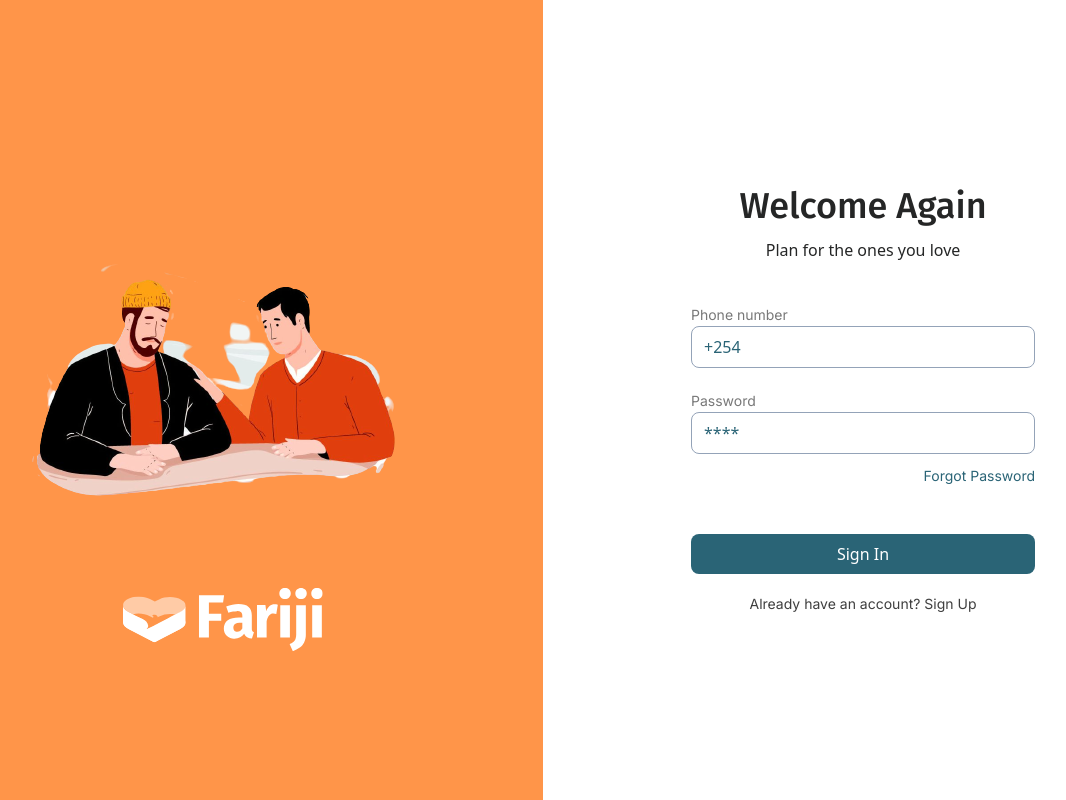
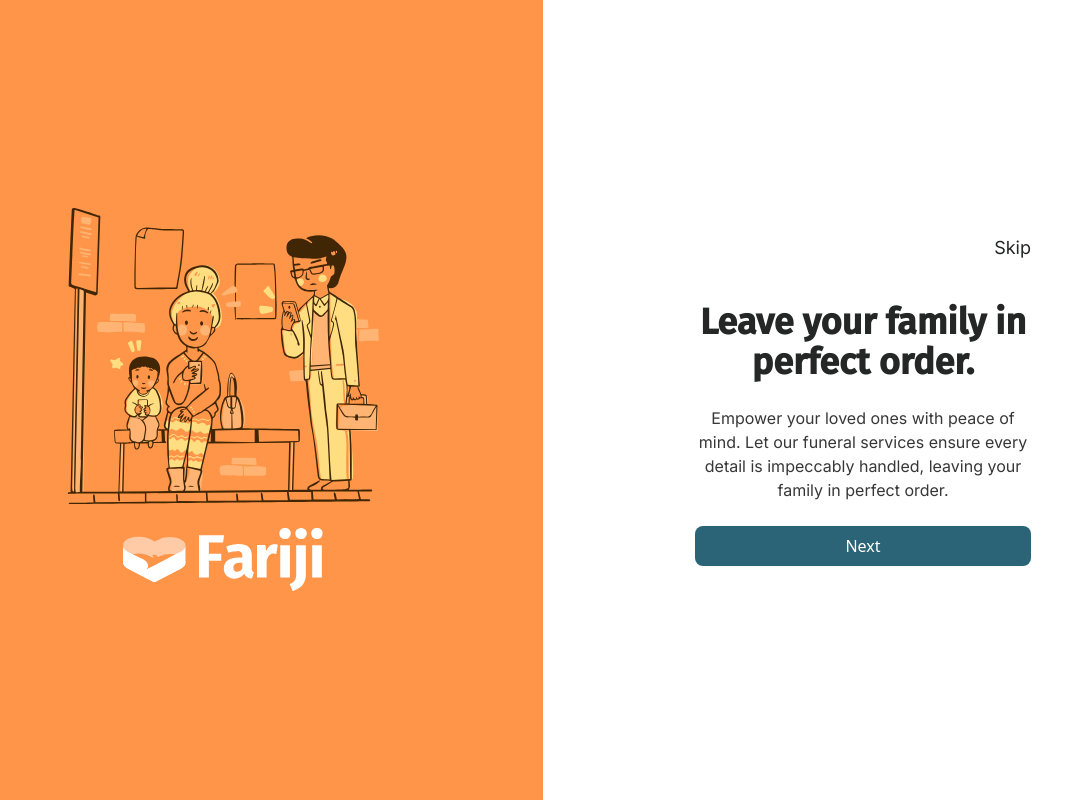
Before and after one commit to Amaris-Digital/fariji, a React (Vite) app in the folder client/: page / in a window 1280 px wide. Before the commit this address led to /login. Shown: the whole page, without its empty margins (97-1163 px from the left). Built offline with nearby package versions, Linux system fonts and the light colour scheme; no server answers.

Commit message:
Navigate to correct page if app is installed

```diff
--- a/client/src/pages/splash/Splash.tsx
+++ b/client/src/pages/splash/Splash.tsx
@@ -13,7 +13,7 @@ export interface SplashProps {
 export const Splash1: React.FC = () => {
   return (
     <div className='relative w-full h-screen bg-[#FF9549] flex items-center justify-center'>
-      <div className='absolute '>
+      <div className='absolute'>
         <img src={Splash1Svg} alt='Logo' />
       </div>
     </div>
@@ -24,11 +24,13 @@ export const Splash2: React.FC<SplashProps> = ({ onNext }) => {
   const navigate = useNavigate()
 
   const handleNext = (): void => {
+    localStorage.setItem('isAppInstalled', 'true')
     onNext()
   }
 
   const handleSkip = (): void => {
-    navigate('/login')
+    localStorage.setItem('isAppInstalled', 'true')
+    navigate('/registration')
   }
 
   return (
@@ -89,7 +91,7 @@ export const Splash3: React.FC<SplashProps> = ({ onNext }) => {
   }
 
   const handleSkip = (): void => {
-    navigate('/login')
+    navigate('/registration')
   }
 
   return (
@@ -150,7 +152,7 @@ export const Splash4: React.FC<SplashProps> = ({ onNext }) => {
   }
 
   const handleSkip = (): void => {
-    navigate('/login')
+    navigate('/registration')
   }
 
   return (
@@ -206,38 +208,33 @@ export const Splash4: React.FC<SplashProps> = ({ onNext }) => {
 export const Splash: React.FC = () => {
   const [isAppInstalled, setIsAppInstalled] = useState(false)
   const [currentSplash, setCurrentSplash] = useState(1)
+  const storedIsAppInstalled: string|null = localStorage.getItem('isAppInstalled')
   const navigate = useNavigate()
-
-  useEffect(() => {
-    const storedIsAppInstalled = localStorage.getItem('isAppInstalled')
-    if (storedIsAppInstalled) {
-      setIsAppInstalled(true)
-      navigate('/login')
-    } else {
-      setIsAppInstalled(false)
-      setCurrentSplash(1)
-      localStorage.setItem('isAppInstalled', 'true')
-    }
-  }, [])
-
   const handleNextSplash = (): void => {
     setCurrentSplash((prevSplash) => prevSplash + 1)
   }
 
   useEffect(() => {
-    if (isAppInstalled) {
-      if (currentSplash !== 1) {
-        navigate(`/splash${currentSplash}`)
-      } else {
-        const timeout = setTimeout(() => {
-          handleNextSplash()
-        }, 2000) // 2 seconds
-        return () => {
-          clearTimeout(timeout)
-        }
+    if (storedIsAppInstalled === 'true') {
+      setIsAppInstalled(true)
+    } else {
+      setIsAppInstalled(false)
+      setCurrentSplash(1)
+    }
+  }, [storedIsAppInstalled])
+
+  useEffect(() => {
+    const timeout = setTimeout(() => {
+      if(!isAppInstalled){
+        handleNextSplash()
+      }else{
+        navigate(`/login`)
       }
+    }, 2000) // 2 seconds
+    return () => {
+      clearTimeout(timeout)
     }
-  }, [isAppInstalled, currentSplash, navigate])
+  }, [isAppInstalled, navigate])
 
   const renderSplashScreen = (): JSX.Element | null => {
     switch (currentSplash) {
```
